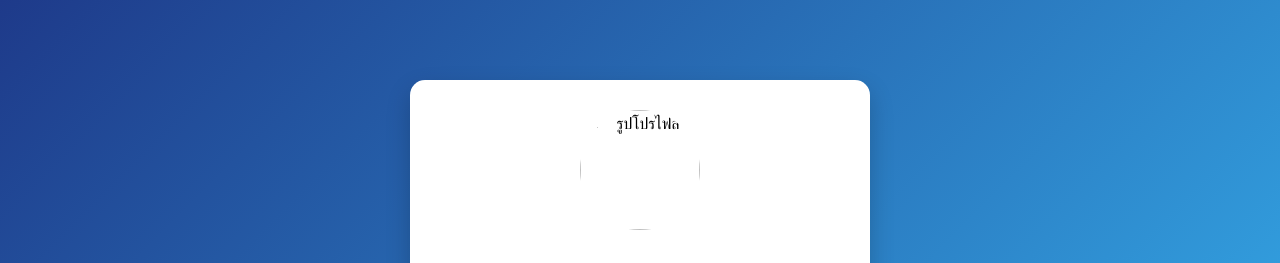
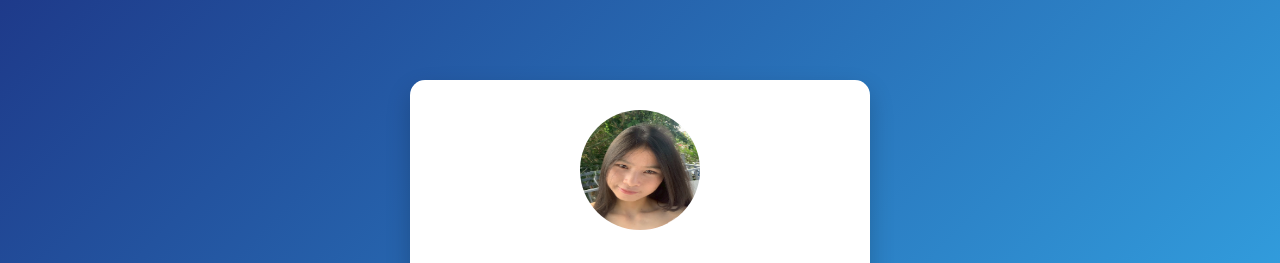
Before and after one commit to suphachcha038-spec/cream.wed, a plain HTML site: page index.html in a window 1280 px wide. Shown: the top 263 px of the page. Drawn offline with Linux system fonts and the light colour scheme.

Commit message:
Update index.html

```diff
--- a/index.html
+++ b/index.html
@@ -7,7 +7,7 @@
 <body>
 
     <div class="container">
-        <img src="images/profile.png" alt="รูปโปรไฟล์" class="profile">
+        <img src="images/IMG_8361.JPG" alt="รูปโปรไฟล์" class="profile">
 
         <h1>นางสาวสุภัชชา เจริญสาริกรรณ์ </h1>
         <h2>สาขาเทคโนโลยีสารสนเทศ</h2>
```
